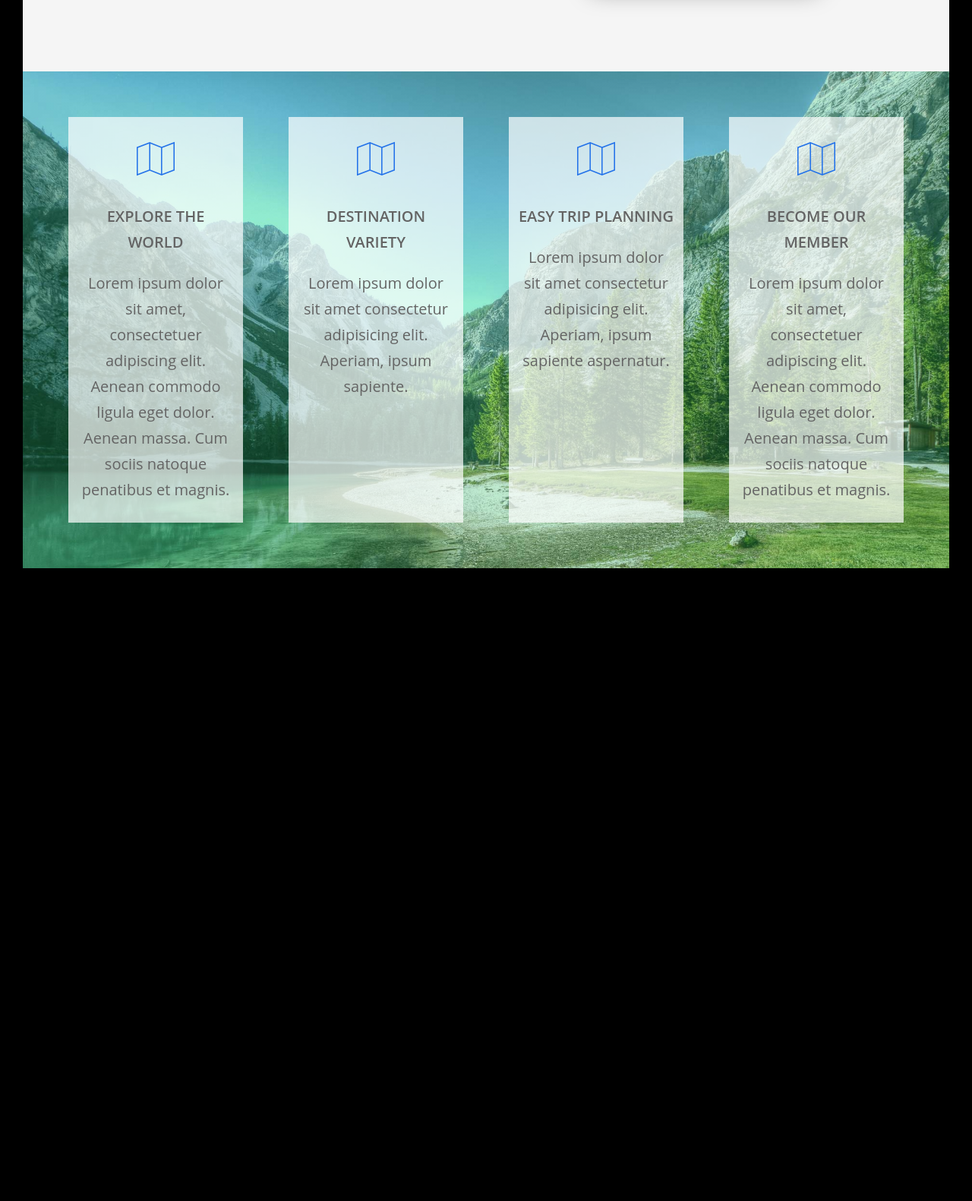
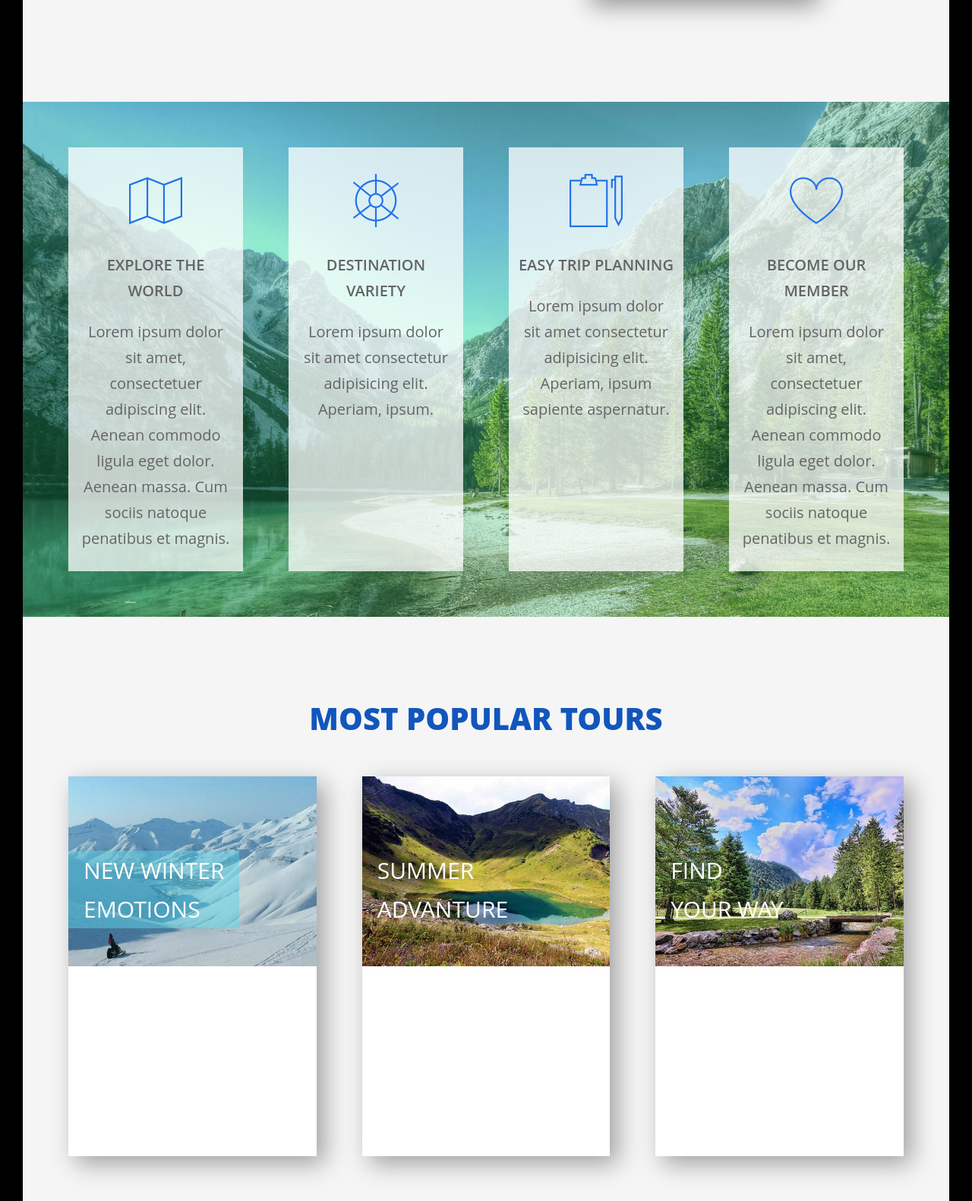
Before and after one commit to Serj190336/Portfolio_landing_01, a website: page index.html in a window 1280 px wide. Shown: the part 1216-2797 px from the top of the page at 76% size. Before the commit the page ends 1994 px from the top, so only its background shows below. Drawn offline with Linux system fonts and the light colour scheme.

Commit message:
feature section edit, added tours section

```diff
--- a/index.html
+++ b/index.html
@@ -33,7 +33,7 @@
 	<main>
 
 		<section class="section-about">
-			<div class="row-nm">
+			<div class="row-no-margin">
 				<div class="col-1-of-2-nm">
 					<div class="about">
 						<h5 class="about__welcome">Welcome to</h5>
@@ -58,34 +58,89 @@
 					<div class="feature-box">
 						<i class="feature-box__icon icon-basic-map"></i>
 						<h4 class="feature-box__heading">explore the world</h4>
-<h5 class="feature-box__text">Lorem ipsum dolor sit amet, consectetuer adipiscing elit. Aenean commodo ligula eget dolor. Aenean massa. Cum sociis natoque
- penatibus et magnis.</h5>
+						<h5 class="feature-box__text">Lorem ipsum dolor sit amet, consectetuer adipiscing elit. Aenean commodo ligula eget dolor. Aenean massa. Cum sociis
+							natoque penatibus et magnis.</h5>
 					</div>
 				</div>
 				<div class="col-1-of-4">
 					<div class="feature-box">
-						<i class="feature-box__icon icon-basic-map"></i>
+						<i class="feature-box__icon icon-basic-helm"></i>
 						<h4 class="feature-box__heading">Destination variety</h4>
-<h5 class="feature-box__text">Lorem ipsum dolor sit amet consectetur adipisicing elit. Aperiam, ipsum sapiente.</h5>
+						<h5 class="feature-box__text">Lorem ipsum dolor sit amet consectetur adipisicing elit. Aperiam, ipsum.</h5>
 					</div>
 				</div>
 				<div class="col-1-of-4">
 					<div class="feature-box">
-						<i class="feature-box__icon icon-basic-map"></i>
+						<i class="feature-box__icon icon-basic-todo-pen"></i>
 						<h4 class="feature-box__heading">easy trip planning</h4>
 						<h5 class="feature-box__text">Lorem ipsum dolor sit amet consectetur adipisicing elit. Aperiam, ipsum sapiente aspernatur.</h5>
 					</div>
 				</div>
 				<div class="col-1-of-4">
 					<div class="feature-box">
-						<i class="feature-box__icon icon-basic-map"></i>
+						<i class="feature-box__icon icon-basic-heart"></i>
 						<h4 class="feature-box__heading">Become our member</h4>
-<h5 class="feature-box__text">Lorem ipsum dolor sit amet, consectetuer adipiscing elit. Aenean commodo ligula eget dolor. Aenean massa. Cum sociis natoque
-	penatibus et magnis.</h5>
+						<h5 class="feature-box__text">Lorem ipsum dolor sit amet, consectetuer adipiscing elit. Aenean commodo ligula eget dolor. Aenean massa. Cum sociis
+							natoque penatibus et magnis.</h5>
 					</div>
 				</div>
 			</div>
+		</section>
 
+		<section class="section-tours" </main>
+			<h2 class="tours-main-heading">most popular tours</h2>
+			<div class="row row-flex">
+				<div class="col-1-of-3 tours-box">
+
+					<div class="tours-box__side tours-box__side--front">
+						<div class="tours-box__picture tours-box__picture--1"></div>
+						<div class="tours-box__heading tours-box__heading--1">
+							<h3>new winter
+								<br> emotions</h3>
+						</div>
+						<div class="tours-box__info">
+							<h4>info</h4>
+						</div>
+					</div>
+					<div class="tours-box__side tours-box__side--back">
+						bbb
+					</div>
+
+				</div>
+				<div class="col-1-of-3 tours-box">
+
+					<div class="tours-box__side tours-box__side--front">
+						<div class="tours-box__picture tours-box__picture--2"></div>
+						<div class="tours-box__heading tours-box__heading--2">
+							<h3>summer
+								<br>advanture</h3>
+						</div>
+						<div class="tours-box__info">
+							<h4>info</h4>
+						</div>
+					</div>
+					<div class="tours-box__side tours-box__side--back">
+						bbb
+					</div>
+				</div>
+
+				<div class="col-1-of-3 tours-box">
+
+					<div class="tours-box__side tours-box__side--front">
+						<div class="tours-box__picture tours-box__picture--3"></div>
+						<div class="tours-box__heading tours-box__heading--3">
+							<h3>find
+								<br>your way</h3>
+						</div>
+						<div class="tours-box__info">
+							<h4>info</h4>
+						</div>
+					</div>
+					<div class="tours-box__side tours-box__side--back">
+						ccccc
+					</div>
+				</div>
+			</div>
 		</section>
 
 
@@ -93,31 +148,24 @@
 
 
 
-
-
-
-	</main>
-
-
 		<script>
-function sameHeights () {
+			function sameHeights() {
 
 				var nodeList = document.querySelectorAll(".feature-box");
 				var nodeList = [].slice.call(nodeList);
-  var tallest = Math.max.apply(Math, nodeList.map(function(elem, index) {
+				var tallest = Math.max.apply(Math, nodeList.map(function (elem, index) {
 					elem.style.minHeight = ''; // clean first
 					return elem.offsetHeight;
 				}));
 
- nodeList.forEach(function(elem, index, arr){
+				nodeList.forEach(function (elem, index, arr) {
 					elem.style.minHeight = tallest + 'px';
 				});
 
 			}
 			window.onload = sameHeights;
 			window.onresize = sameHeights;
-
-
 		</script>
 </body>
+
 </html>
--- a/sass/base/_typography.scss
+++ b/sass/base/_typography.scss
@@ -64,10 +64,7 @@ h5 {
     &__name {
         display: inline-block;
         font-size: 3rem;
-        background-color: rgb(17, 86, 189);
-        color: transparent;
-        -webkit-background-clip: text;
-        background-clip: text;
+        color: rgb(17, 86, 189);
     }
     &__content {
         margin-top: 2rem;
@@ -75,3 +72,35 @@ h5 {
         color: $color-grey-dark-1;
     }
 }
+
+.feature-box {
+    &__icon {
+        display: inline-block;
+        font-size: 7rem;
+        background-color: $color-sheme-1;
+        background-clip: text;
+        -webkit-background-clip: text;
+        color: transparent;
+    }
+    &__heading {
+        font-size: 2rem;
+        text-transform: uppercase;
+        font-weight: 600;
+        clear: both;
+    }
+    &__text {
+        font-size: 2rem;
+        clear: both;
+        margin-top: 2rem;
+    }
+}
+
+.tours-main-heading {
+	font-weight: 800;
+    position: absolute;
+    top: 10rem;
+    text-transform: uppercase;
+    text-align: center;
+    display: block;
+    color: rgb(17, 86, 189);
+}
--- a/sass/base/_utilities.scss
+++ b/sass/base/_utilities.scss
@@ -12,3 +12,7 @@
 .u-disp-table-cell {
 	display: table-cell;
 }
+
+.min-w-260 {
+	min-width: 260px;
+}
--- a/sass/components/_feature-box.scss
+++ b/sass/components/_feature-box.scss
@@ -1,28 +1,8 @@
 .feature-box {
-		// padding: 4rem 4rem 4rem 4rem;
-		padding: 1.5vw 1vw 2vw 1vw;
-		height: auto;
-    background-color: rgba(#ffffff, 0.7);
+
+    padding: 1.5vw 1vw 2vw 1vw;
+    height: auto;
+    background-color: rgba(#ffffff, 0.75);
     text-align: center;
     transition: transform 0.4s;
-    &__icon {
-        display: inline-block;
-        font-size: 5rem;
-        background-color: $color-sheme-1;
-        background-clip: text;
-        -webkit-background-clip: text;
-        color: transparent;
-    }
-    &__heading {
-        font-size: 2rem;
-        text-transform: uppercase;
-        font-weight: 600;
-        clear: both;
-        margin-top: 1rem;
-    }
-    &__text {
-        font-size: 2rem;
-        clear: both;
-        margin-top: 2rem;
-    }
 }
--- /dev/null
+++ b/sass/components/_tours-box.scss
@@ -0,0 +1,61 @@
+.tours-box {
+    position: relative;
+    min-width: 250px;
+    min-height: 500px;
+    margin: 10px 0 10px 0;
+    color: #fff;
+    perspective: 1500px;
+    -webkit-perspective: 1500px;
+    &__side {
+        position: absolute;
+        top: 0;
+        left: 0;
+        width: 100%;
+        height: 100%;
+        transition: all 1s ease;
+        backface-visibility: hidden;
+        -webkit-backface-visibility: hidden;
+        overflow: hidden;
+        box-shadow: 1rem 1rem 3rem rgba(0, 0, 0, 0.35);
+        &--front {
+            background-color: #fff;
+            padding: 0 0 20px 0;
+        }
+        &--back {
+            background-color: rgb(93, 228, 122);
+            transform: rotateY(180deg);
+        }
+    }
+    &:hover &__side--front {
+        transform: rotateY(-180deg);
+    }
+    &:hover &__side--back {
+        transform: rotateY(0);
+    }
+    &__picture {
+        background-size: cover;
+        height: 25rem;
+        &--1 {
+            background-image: linear-gradient(to bottom, rgba(100, 219, 255, 0.2), rgba(23, 95, 117, 0.2)), url(../img/tours-01.jpg);
+        }
+        &--2 {
+            background-image: url(../img/tours-02.jpg);
+        }
+        &--3 {
+            background-image: url(../img/tours-03.jpg);
+        }
+    }
+    &__heading {
+        position: absolute;
+        top: 9.8rem;
+        left: 0;
+        padding: 0 2rem 0 2rem;
+        text-transform: uppercase;
+        &--1 {
+            background-color: rgba(93, 212, 233, 0.5);
+        }
+    }
+    &__info {
+        text-align: center;
+    }
+}
--- a/sass/layout/_grid.scss
+++ b/sass/layout/_grid.scss
@@ -32,10 +32,24 @@
     }
 }
 
-.row-nm {
+.row-no-margin {
     width: 100%;
     max-width: $grid-width;
     margin: 0 auto;
+}
+
+.row-flex {
+    display: flex;
+    -webkit-flex-direction: row;
+    flex-direction: row;
+    -webkit-flex-wrap: wrap;
+    flex-wrap: wrap;
+    -webkit-justify-content: center;
+    justify-content: center;
+    -webkit-align-items: center;
+    align-items: center;
+    -webkit-align-content: center;
+    align-content: center;
 }
 
 .col-1-of-2-nm {
--- a/sass/layout/_header.scss
+++ b/sass/layout/_header.scss
@@ -1,8 +1,8 @@
 .header {
     position: relative;
     height: 95vh;
-		background-image: linear-gradient(to bottom, rgba(35, 114, 233, 0.7), rgba(43, 194, 101, 0.6)), url(../img/bg_img_01.jpg);
-		background-size: cover;
+    background-image: linear-gradient(to bottom, rgba(35, 114, 233, 0.7), rgba(95, 175, 200, 0.7)), url(../img/bg_img_01.jpg);
+    background-size: cover;
     background-position: 70% 25%;
     &__logo-box {
         height: 6rem;
--- a/sass/main.scss
+++ b/sass/main.scss
@@ -10,6 +10,7 @@
 @import "components/card";
 @import "components/composition";
 @import "components/feature-box";
+@import "components/tours-box";
 @import "components/form";
 @import "components/popup";
 @import "components/story";
@@ -19,8 +20,8 @@
 @import "layout/navigation";
 @import "pages/home";
 .section-about {
+    min-height: 70vh;
     background-color: $color-grey-light-1;
-    min-height: 65vh;
     padding: 6rem;
     display: -webkit-box;
     display: -ms-flexbox;
@@ -37,7 +38,7 @@
 }
 
 .section-features {
-    min-height: 65vh;
+    min-height: 75vh;
     padding: 6rem;
     display: -webkit-box;
     display: -ms-flexbox;
@@ -51,4 +52,21 @@
     background-color: plum;
     background-image: linear-gradient( rgba(43, 194, 101, 0.3), rgba(43, 194, 101, 0.3)), url(../img/feature_bg_01.jpg);
     background-size: cover;
+    background-position: center;
 }
+
+.section-tours {
+    min-height: 75vh;
+    padding: 20rem 6rem 6rem 6rem;
+    position: relative;
+    background-color: $color-grey-light-1;
+    display: -webkit-box;
+    display: -ms-flexbox;
+    display: flex;
+    -webkit-box-pack: center;
+    -ms-flex-pack: center;
+    justify-content: center;
+    -webkit-box-align: center;
+    -ms-flex-align: center;
+    align-items: center;
+}
--- a/style - копия.css
+++ /dev/null
@@ -1,187 +0,0 @@
-*,
-*::after,
-*::before {
-	margin: 0;
-	padding: 0;
-	box-sizing: inherit;
-}
-
-html {
-	font-size: 62.5%;
-}
-
-body {
-	margin: 3rem;
-	font-family: 'Open Sans', sans-serif;
-	font-weight: 400;
-	line-height: 1.7;
-	min-height: 100vh;
-	-webkit-box-sizing: border-box;
-	box-sizing: border-box;
-}
-
-/* HEADER BLOCK->> */
-
-header {
-	position: relative;
-	height: 95vh;
-	background-image: linear-gradient(to bottom, rgba(35, 114, 233, 0.6), rgba(104, 185, 93, 0.6)), url(../img/bg_img_01.jpg);
-	background-size: cover;
-	background-position: 70% 25%;
-	clip-path: polygon(0 0, 100% 0, 100% 90%, 0 100%)
-}
-
-.header__logo-box {
-	height: 6rem;
-	position: absolute;
-	top: 6rem;
-	left: 9rem;
-}
-
-.header__text-btn-box {
-	position: absolute;
-	top: 40%;
-	left: 10%;
-	right: 10%;
-	color: #fff;
-	backface-visibility: hidden;
-	/* обязательно на каждую анимацию, убирает баги */
-}
-
-/* jumbo text */
-
-.heading-primary {
-	margin-bottom: 1.8rem;
-}
-
-/* jumbo text */
-
-.heading-primary--main {
-	display: block;
-	font-size: 5.2rem;
-	font-weight: 700;
-	line-height: 1.2;
-	animation: moveInDown 1s;
-}
-
-/* jumbo text */
-
-.heading-primary--sub {
-	display: block;
-	font-size: 2.4rem;
-	animation: fadeIn 1.2s;
-}
-
-/* header text animation */
-
-@keyframes moveInDown {
-	0% {
-		opacity: 0;
-		transform: translateY(-5rem);
-	}
-	100% {
-		opacity: 1;
-		transform: translateY(0)
-	}
-}
-
-@keyframes fadeIn {
-	0% {
-		opacity: 0;
-	}
-	100% {
-		opacity: 1;
-	}
-}
-
-/* button */
-
-.header-btn {
-	z-index: 1;
-	display: inline-block;
-	position: relative;
-	background-color: rgb(34, 170, 222);
-	border-radius: 3rem;
-	width: 25rem;
-	height: 5rem;
-	font-size: 1.5rem;
-	letter-spacing: 0.1rem;
-	font-weight: 700;
-	text-decoration: none;
-	overflow: hidden;
-	backface-visibility: hidden;
-}
-
-.header-btn:link,
-.header-btn:visited {
-	text-transform: uppercase;
-	text-decoration: none;
-	color: #fff;
-}
-
-.header-btn:active {
-	transform: translateY(.2rem);
-}
-
-.header-btn:before {
-	content: "discover our tours";
-	z-index: 3;
-	position: absolute;
-	display: inline-block;
-	white-space: nowrap;
-	overflow: hidden;
-	top: 50%;
-	left: 50%;
-	transform: translate(-50%, -50%);
-}
-
-.header-btn:hover::after {
-	content: "";
-	z-index: 2;
-	position: absolute;
-	display: inline-block;
-	top: 0;
-	left: 0;
-	overflow: hidden;
-	border-radius: 5rem;
-	height: 5rem;
-	opacity: .6;
-	animation: sliderBtn 1s;
-	animation-fill-mode: forwards;
-}
-
-@keyframes sliderBtn {
-	0% {
-		margin-left: 25rem;
-		background-color: blueviolet;
-		width: 20rem;
-	}
-	40% {
-		margin-left: -3rem;
-		background-color: blueviolet;
-		width: 20rem;
-	}
-	100% {
-		margin-left: 0px;
-		background-color: blueviolet;
-		width: 100%;
-	}
-}
-
-/* move down when clicked */
-
-.heading-btn-click {
-	animation: headingBtnClick 1s;
-}
-
-@keyframes headingBtnClick {
-	0% {
-		opacity: 0;
-		transform: translateY(2.5rem);
-	}
-	100% {
-		opacity: 1;
-	}
-}
-
-/* <<-header block */
```
Also changed, not shown: css/style.css, img/tours-01.jpg (added), img/tours-02.jpg (added), img/tours-03.jpg (added). Lines whose indentation alone changed are shown as unchanged.
